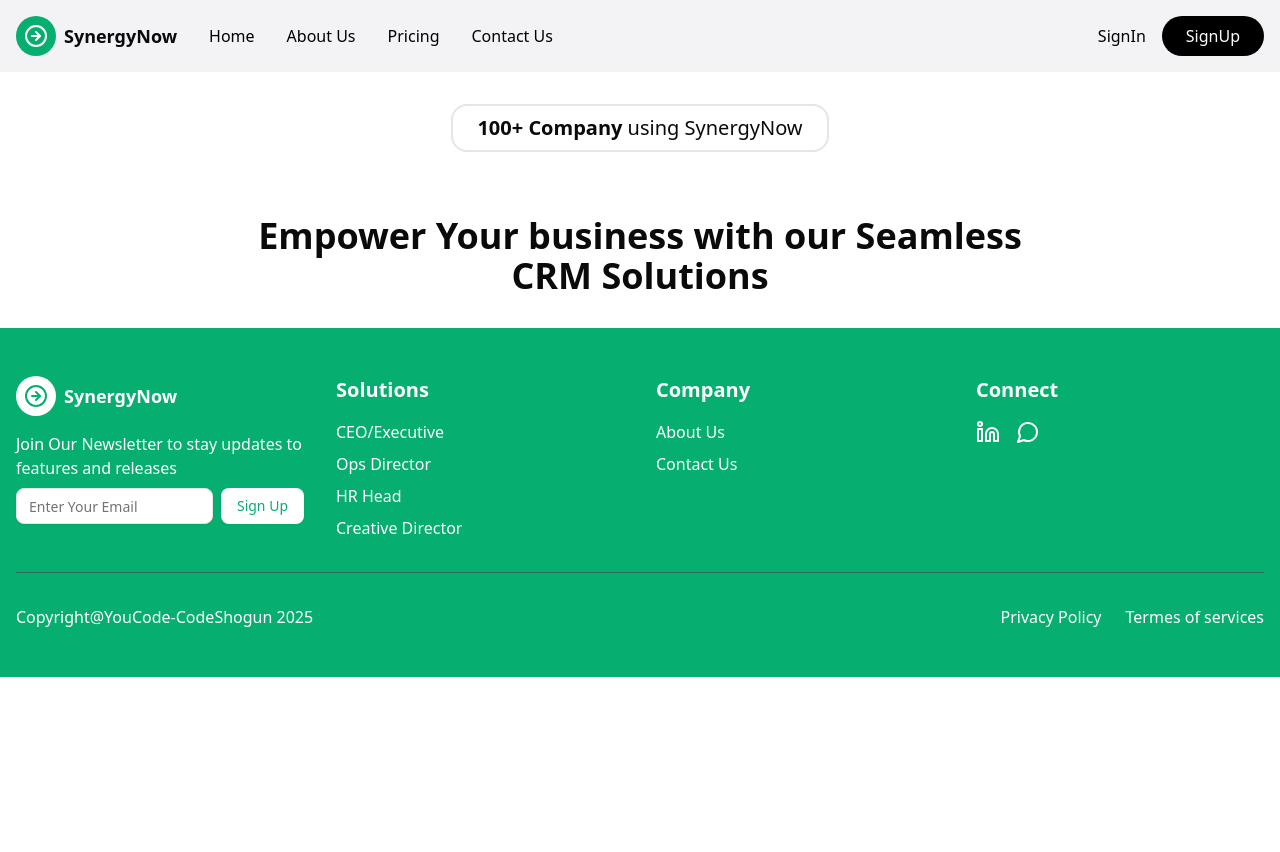
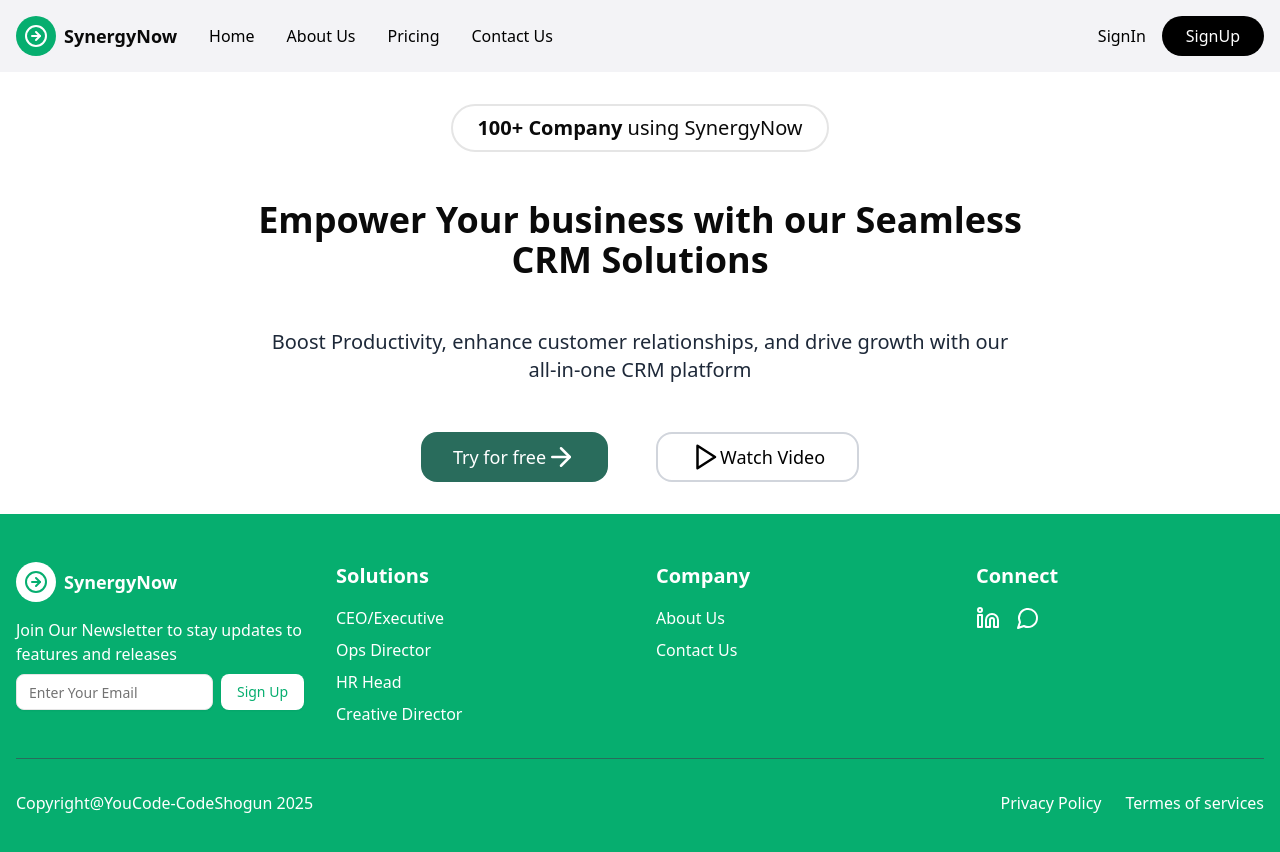
Before and after one commit to YounesBousfiha/SynergyNow, a Next.js app in the folder frontend/: page / in a window 1280 px wide. Shown: the top 852 px of the page. Before the commit the page ends 800 px from the top, so only its background shows below. Built offline with nearby package versions, Linux system fonts and the light colour scheme.

Commit message:
Update HeroSection layout and add interactive buttons

```diff
--- a/frontend/src/app/_home/HeroSection.jsx
+++ b/frontend/src/app/_home/HeroSection.jsx
@@ -1,17 +1,40 @@
+import {Button} from "../../components/ui/button";
+import { ArrowRight, Play } from 'lucide-react';
+
+
 export default function HeroSection() {
     return (
-      <>
-          <div className="py-8 flex justify-center">
-              <span className="border-2 rounded-2xl p-2 px-6 sm:text-xl">
-                  <strong>100+ Company</strong> using SynergyNow</span>
-          </div>
+        <>
+            <div className="flex flex-col items-center space-y-12 py-8">
+                <span className="border-2 rounded-4xl p-2 px-6 sm:text-xl">
+                    <strong>100+ Company</strong> using SynergyNow
+                </span>
 
-          <div className="py-8 flex justify-center">
-            <strong className="text-center text-2xl sm:text-4xl  sm:px-56 ">
-                Empower Your business with our Seamless CRM Solutions
-            </strong>
-          </div>
+                <strong className="text-center text-2xl sm:text-4xl sm:px-56">
+                    Empower Your business with our Seamless CRM Solutions
+                </strong>
 
-      </>
+                <strong className="text-center text-xl font-light text-gray-800 sm:px-64">
+                    Boost Productivity, enhance customer relationships, and drive growth with our all-in-one CRM
+                    platform
+                </strong>
+
+                <div className="flex justify-center space-x-6 sm:space-x-12">
+                    <button
+                        className="bg-[#296C5C] flex items-center rounded-2xl border-gray-300 py-2 px-6 sm:px-8 text-md sm:text-lg text-white hover:bg-[#1F4F3F] hover:transation-all hover:duration-300">
+                        Try for free
+                        <ArrowRight size={30}/>
+                    </button>
+
+                    <button
+                        className="bg-white flex items-center border-2 rounded-2xl border-gray-300 text-black py-2 px-6 sm:px-8 text-md sm:text-lg">
+                        <Play size={30}/>
+                        Watch Video
+                    </button>
+                </div>
+            </div>
+
+
+        </>
     );
 }
```
